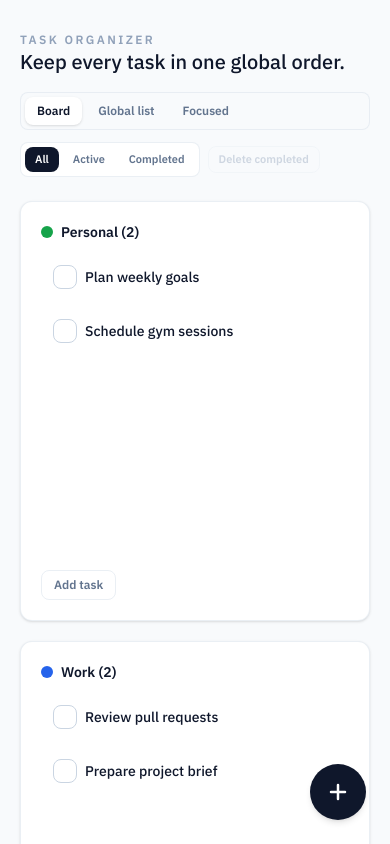
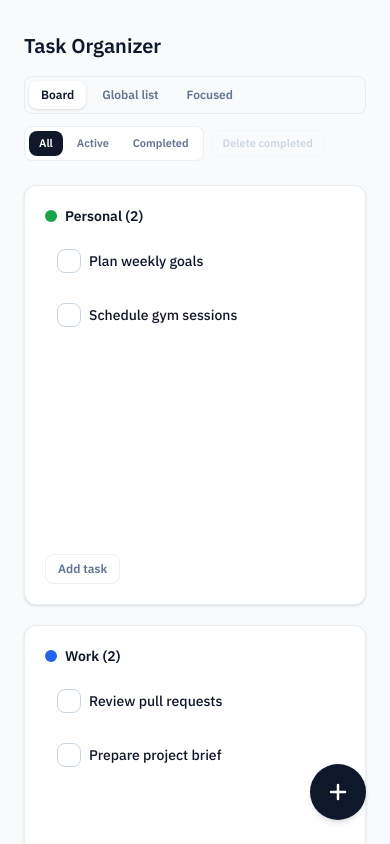
Before and after one commit to charlesferreira/task-management, a React (Vite) app: page / in a window 390 px wide. Shown: the top 844 px of the page. Built offline with nearby package versions, Linux system fonts and the light colour scheme.

Commit message:
feat: update layout and improve header structure in App and ProjectBoard components; enhance responsiveness and visual hierarchy

```diff
--- a/src/App.tsx
+++ b/src/App.tsx
@@ -63,14 +63,11 @@ function App() {
 
   return (
     <div className="min-h-screen bg-slate-50 text-slate-900 dark:bg-slate-950 dark:text-slate-100">
-      <div className="mx-auto flex w-full max-w-6xl flex-col gap-6 px-5 py-8">
+      <div className="flex w-full flex-col gap-6 px-6 py-8">
         <header className="flex flex-col gap-4 md:flex-row md:items-center md:justify-between">
           <div>
-            <p className="text-xs font-semibold uppercase tracking-[0.2em] text-slate-400 dark:text-slate-500">
+            <h1 className="text-xl font-semibold text-slate-900 dark:text-slate-100">
               Task Organizer
-            </p>
-            <h1 className="text-xl font-medium text-slate-900 dark:text-slate-100">
-              Keep every task in one global order.
             </h1>
           </div>
           <div className="flex flex-col gap-3 sm:flex-row sm:items-center">
--- a/src/components/ProjectBoard.tsx
+++ b/src/components/ProjectBoard.tsx
@@ -213,7 +213,7 @@ const ProjectBoard = ({
         setActiveProjectId(null)
       }}
     >
-      <div className="grid grid-cols-1 gap-5 md:grid-cols-2 xl:grid-cols-3">
+      <div className="grid gap-5 [grid-template-columns:repeat(auto-fit,minmax(280px,1fr))]">
         <SortableContext
           items={orderedProjects.map((project) => project.id)}
           strategy={rectSortingStrategy}
```
